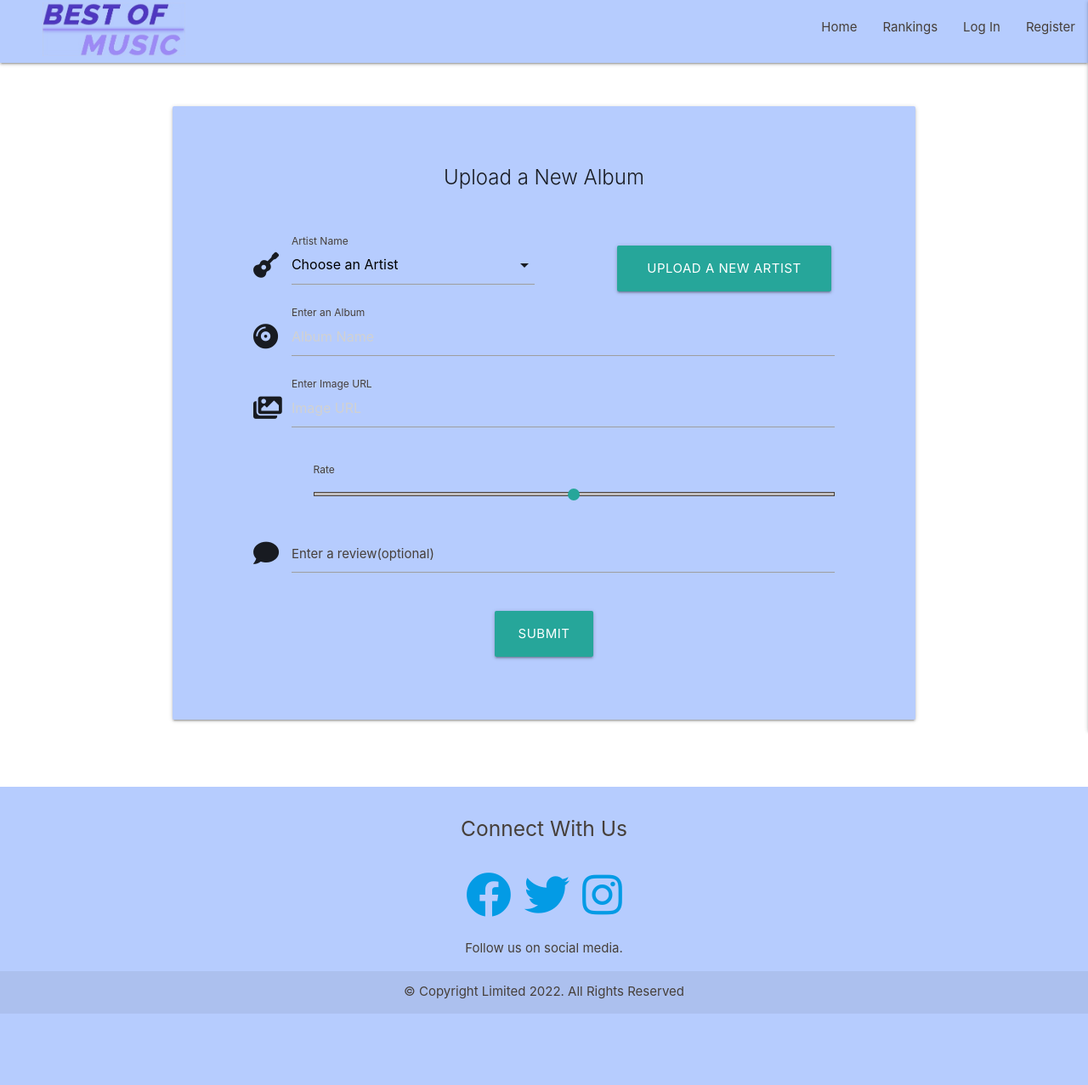
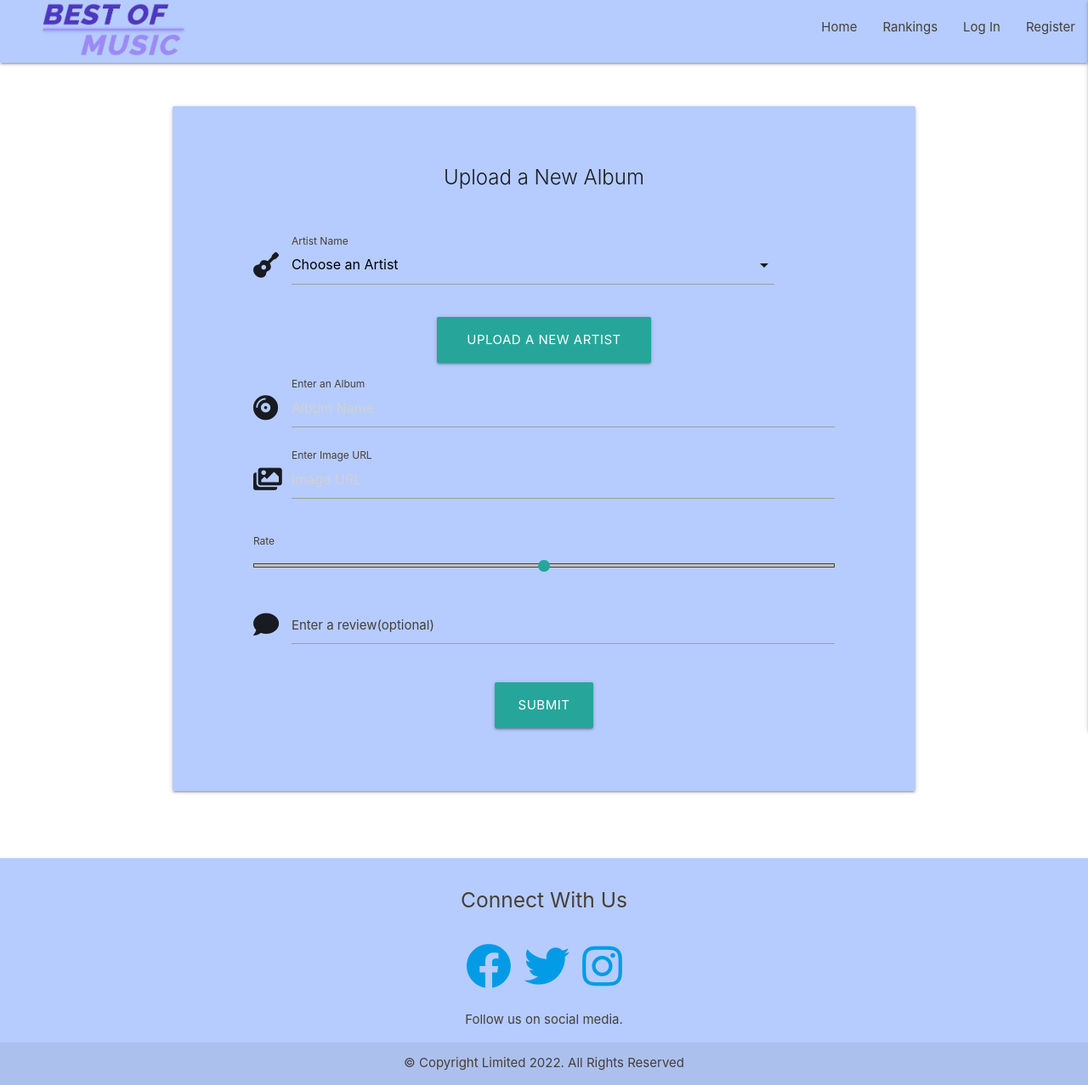
Before and after one commit to LaneSawyerT/best-of-music, a Flask app: page /upload in a window 1280 px wide. Shown: the whole page at 85% size. Before the commit the page ends 1193 px from the top, so only its background shows below. Run offline with Flask 2, Linux system fonts and the light colour scheme; data that the repository does not hold is empty; some libraries are stand-ins or nearby versions.

Commit message:
Fix dropdown on artists in upload.html

```diff
--- a/templates/upload.html
+++ b/templates/upload.html
@@ -25,8 +25,8 @@
                     <div class="row">
                         <form class="col s12" method="POST">
                             <div class="row">
-                                <!-- Artist Name Dropdown desktop/tablet-->
-                                <div class="input-field col s5 offset-s1 hide-on-small-only">
+                                <!-- Artist Name Dropdown -->
+                                <div class="input-field col s9 offset-s1 ">
                                     <i class="fas fa-guitar prefix light-grey-text text-darken-4"></i>
                                     <select id="artist_name" name="artist_name">
                                         <option value="" disabled selected>Choose an Artist</option>
@@ -36,32 +36,23 @@
                                     </select>
                                     <label for="artist_name">Artist Name</label>
                                 </div>
-
-                                <!-- Artist Name Dropdown mobile-->
-                                <div class="input-field hide-on-med-and-up show-on-small">
-                                    <i class="fas fa-guitar prefix light-grey-text text-darken-4"></i>
-                                    <select id="mobile_artist_name" name="artist_name">
-                                        <option value="" disabled selected>Choose an Artist</option>
-                                        {% for artist in artists %}
-                                        <option value="{{ artist._id }}"> {{ artist.artist_name }} </option>
-                                        {% endfor %}
-                                    </select>
-                                    <label for="mobile_artist_name">Artist Name</label>
                             </div>
 
                             <!-- Upload New Artist button desktop/table -->
-                                <div class="input-field col s6 center hide-on-small-only">
+                            <div class="row">
+                                <div class="input-field col s12 center hide-on-small-only">
                                     <a class="waves-effect waves-light btn-large"
                                         href="{{ url_for('upload_artist') }}"><i class="material-icons left"></i>Upload
                                         a New Artist</a>
                                 </div>
-                            </div>
-                            <!-- Upload New Artist mobile  -->
-                            <div class="row show-on-small hide-on-med-and-up">
+
+                                <!-- Upload New Artist button mobile  -->
+                                <div class="col s12 center show-on-small hide-on-med-and-up">
                                     <div class="input-field center">
                                         <a class="waves-effect waves-light btn-small"
                                             href="{{ url_for('upload_artist') }}"><i class="material-icons "></i>Upload a
                                             New Artist</a>
+                                    </div>
                                 </div>
                             </div>
                             <div class="row">
@@ -83,7 +74,7 @@
 
                             <div class="row">
                                 <!-- Rating -->
-                                <div class="input-field col s9 offset-s2">
+                                <div class="input-field col s10 offset-s1">
                                     <p class="range-field">
                                         <label for="test5" class="label-heading">Rate</label>
                                         <input type="range" name="rating" id="test5" min="0" max="100" />
@@ -117,4 +108,11 @@
     </div>
 </div>
 
+<script>
+    document.addEventListener('DOMContentLoaded', function () {
+        var elems = document.querySelectorAll('select');
+        var instances = M.FormSelect.init(elems, options);
+    });
+</script>
+
 {% endblock %}
```
Also changed, not shown: templates/index.html (+10 -8 lines). Lines whose indentation alone changed are shown as unchanged.
